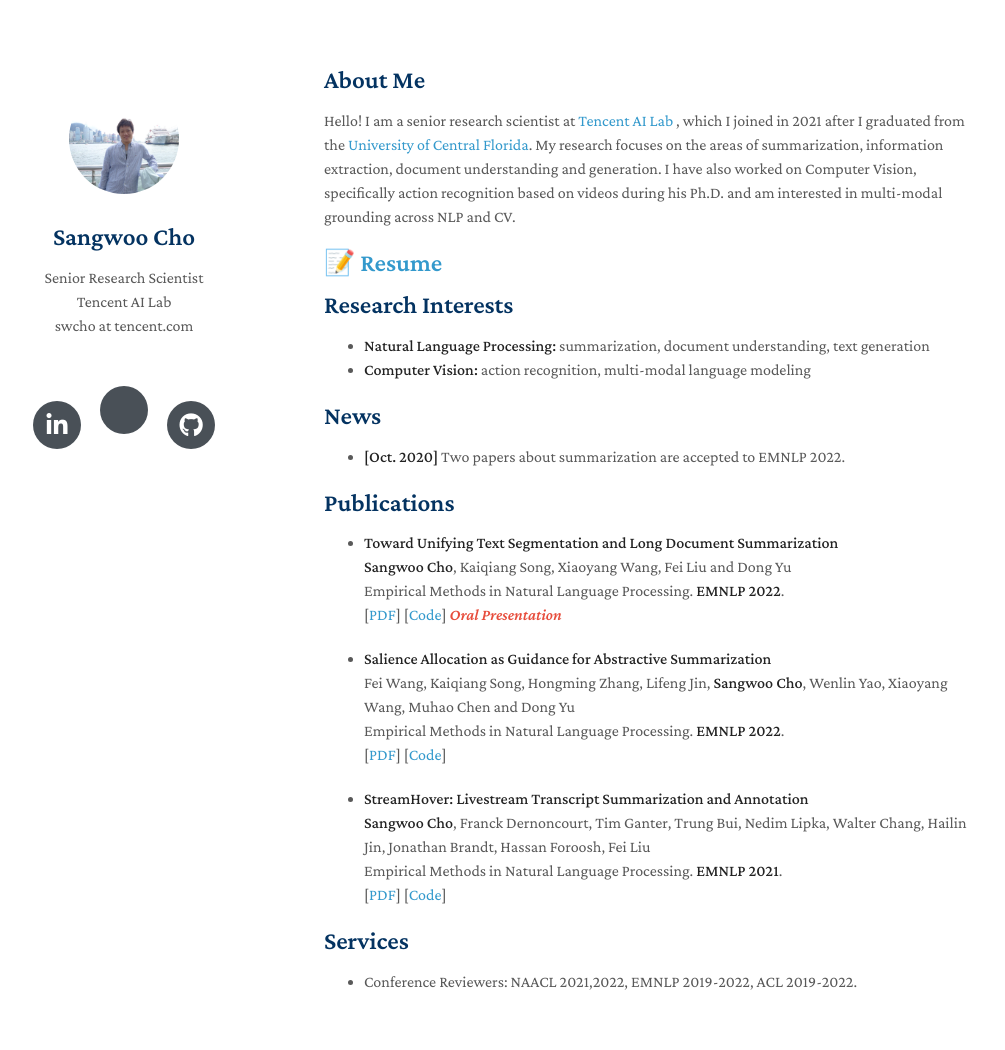
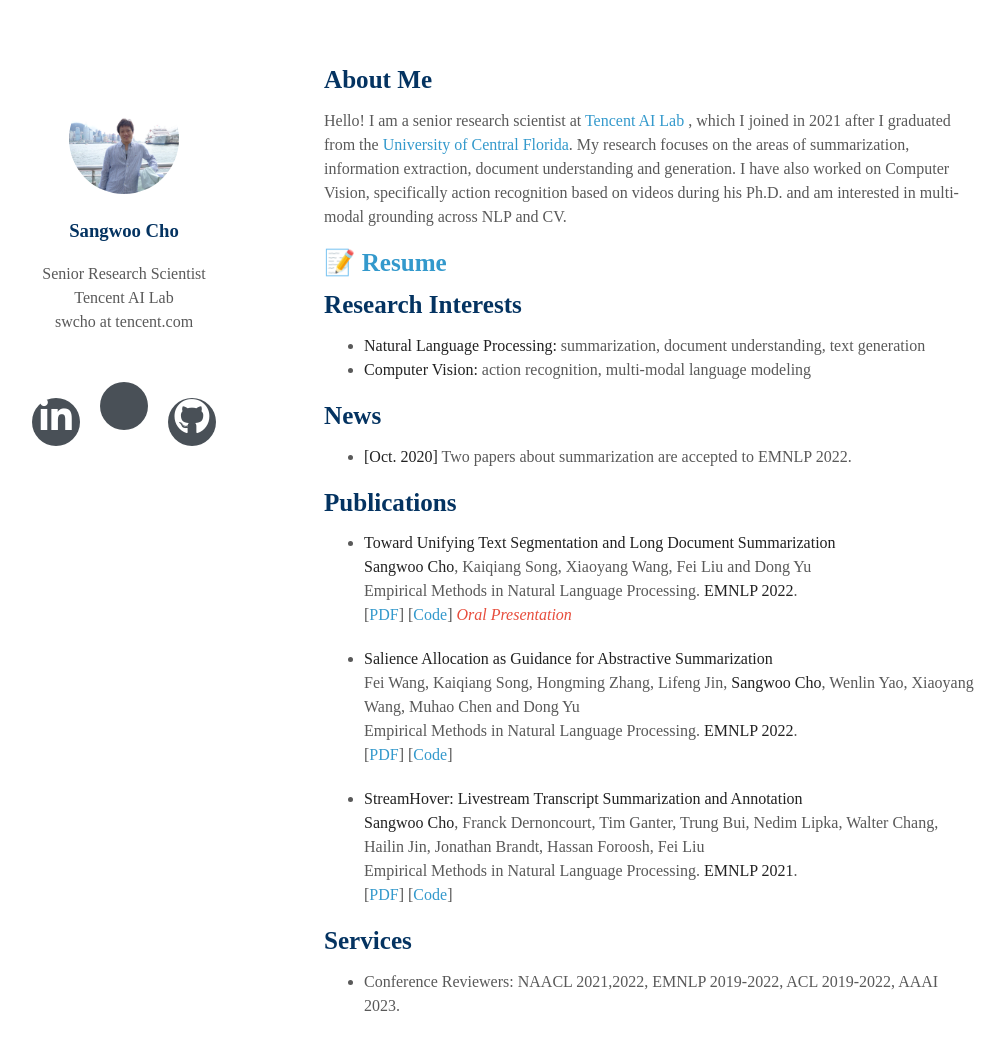
Before and after one commit to sangwoo3/sangwoo3.github.io, a Jekyll site: the page built from index.md, in a window 1280 px wide and 1112 px high. Shown: the top 1050 px of the window, without its empty margins (146-1151 px from the left). Built offline with Jekyll 4.4.1, drawn with Linux system fonts in a browser that asks for light colours; nearby versions of some CDN libraries; some web fonts are replaced; a style sheet for code colours, icons or effects is not loaded; our own code applies the rules of GitHub Pages for plain Markdown files.

Commit message:
new homepage

```diff
--- a/_layouts/homepage.html
+++ b/_layouts/homepage.html
@@ -31,7 +31,7 @@
         <a class="image avatar"><img src="{{site.avatar}}" alt="avatar" onContextMenu="return false" /></a>
         {% endif %}
 
-        <h2>{{ site.title }}</h2>
+        <h3>{{ site.title }}</h3>
 
         {% if site.position %}
         {{ site.position }}
@@ -50,17 +50,17 @@
 
           {% if site.linkedin %}
           <a href="{{ site.linkedin }}" target="_blank">
-            <i class="fab fa-linkedin-in"></i>
+            <i class="fab fa-linkedin-in" style="font-size:1.5em;"></i>
           </a>
           {% endif %}
           {% if site.google_scholar %}
           <a href="{{ site.google_scholar}}" target="_blank">
-            <i class="ai ai-google-scholar" style="font-size:1.6rem"></i>
+            <i class="ai ai-google-scholar" style="font-size:1.5em;"></i>
           </a>
           {% endif %}
           {% if site.github_link %}
           <a href="{{ site.github_link }}" target="_blank">
-            <i class="fab fa-github"></i>
+            <i class="fab fa-github" style="font-size:1.5em;"></i>
           </a>
           {% endif %}
         </div>
--- a/_sass/minimal-light.scss
+++ b/_sass/minimal-light.scss
@@ -1,4 +1,5 @@
-@import url('https://fonts.googleapis.com/css2?family=Crimson+Pro:ital,wght@0,400;0,500;0,600;1,600&display=swap');
+@import url('https://fonts.
+apis.com/css2?family=Crimson+Pro:ital,wght@0,400;0,500;0,600;1,600&display=swap');
 @import url('https://fonts.googleapis.com/css2?family=Ubuntu+Mono&display=swap');
 
 body {
@@ -315,7 +316,7 @@
 }
 
 footer {
-  width:120px;
+  width:220px;
   float:left;
   position:fixed;
   bottom:30px;
--- a/index.md
+++ b/index.md
@@ -24,7 +24,7 @@
   <br>
   Empirical Methods in Natural Language Processing. **EMNLP 2022**.
   <br>
-  [[PDF](https://arxiv.org/pdf/2002.10211.pdf)] [[Code](https://github.com/yaoyao-liu/mnemonics)] <strong><i style="color:#e74d3c">Oral Presentation</i></strong>
+  [[PDF]()] [[Code]()] <strong><i style="color:#e74d3c">Oral Presentation</i></strong>
 
 - **Salience Allocation as Guidance for Abstractive Summarization**
   <br>
@@ -32,7 +32,7 @@
   <br>
   Empirical Methods in Natural Language Processing. **EMNLP 2022**.
   <br>
-  [[PDF](http://papers.nips.cc/paper/9216-learning-to-self-train-for-semi-supervised-few-shot-classification.pdf)] [[Code](https://github.com/xinzheli1217/learning-to-self-train)]
+  [[PDF]()] [[Code]()]
 
 - **StreamHover: Livestream Transcript Summarization and Annotation**
   <br>**Sangwoo Cho**, Franck Dernoncourt, Tim Ganter, Trung Bui, Nedim Lipka, Walter Chang, Hailin Jin, Jonathan Brandt, Hassan Foroosh, Fei Liu
@@ -43,4 +43,4 @@
 
 ## Services
 
-- Conference Reviewers: NAACL 2021,2022, EMNLP 2019-2022, ACL 2019-2022.
+- Conference Reviewers: NAACL 2021,2022, EMNLP 2019-2022, ACL 2019-2022, AAAI 2023.
```
